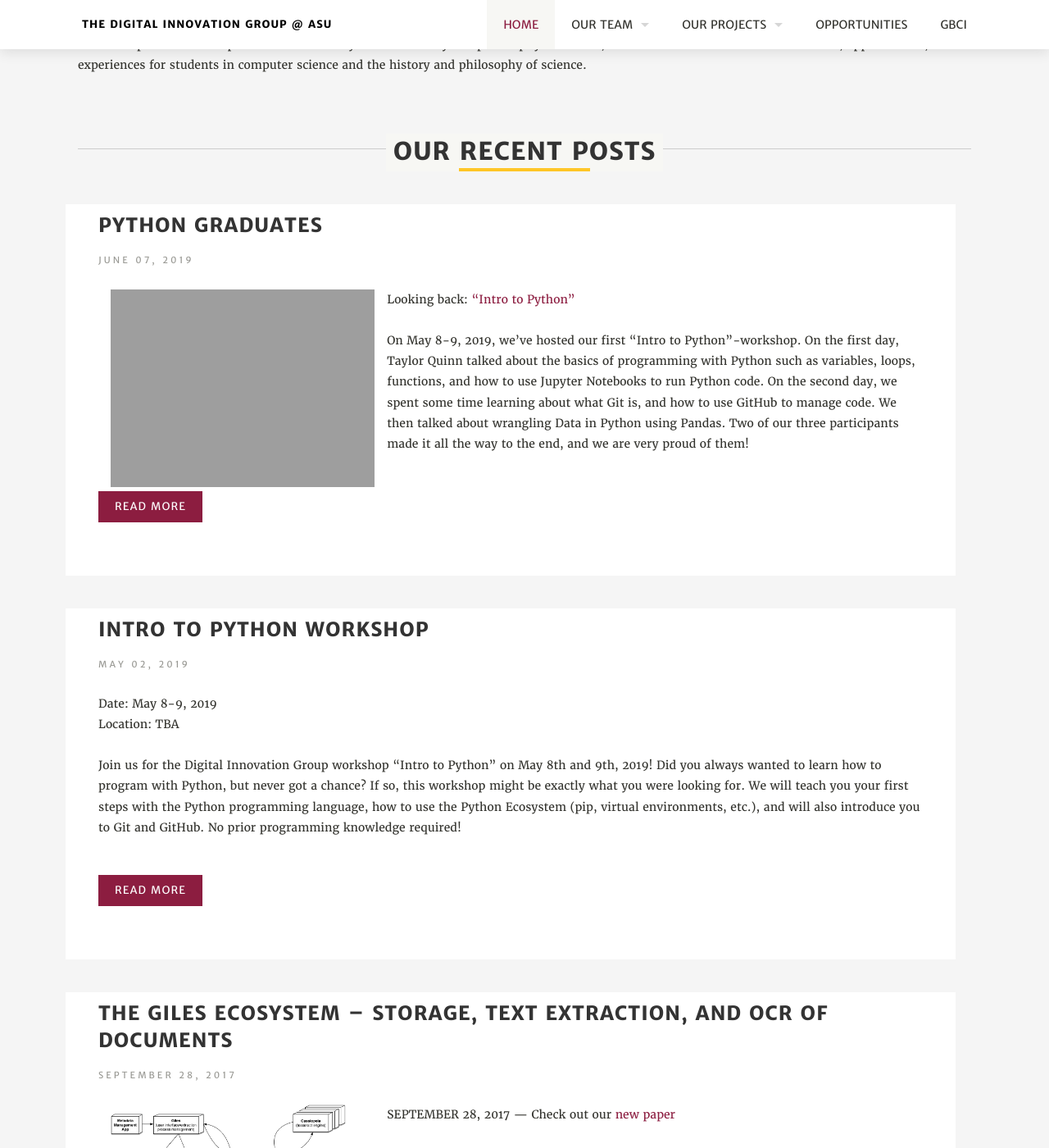
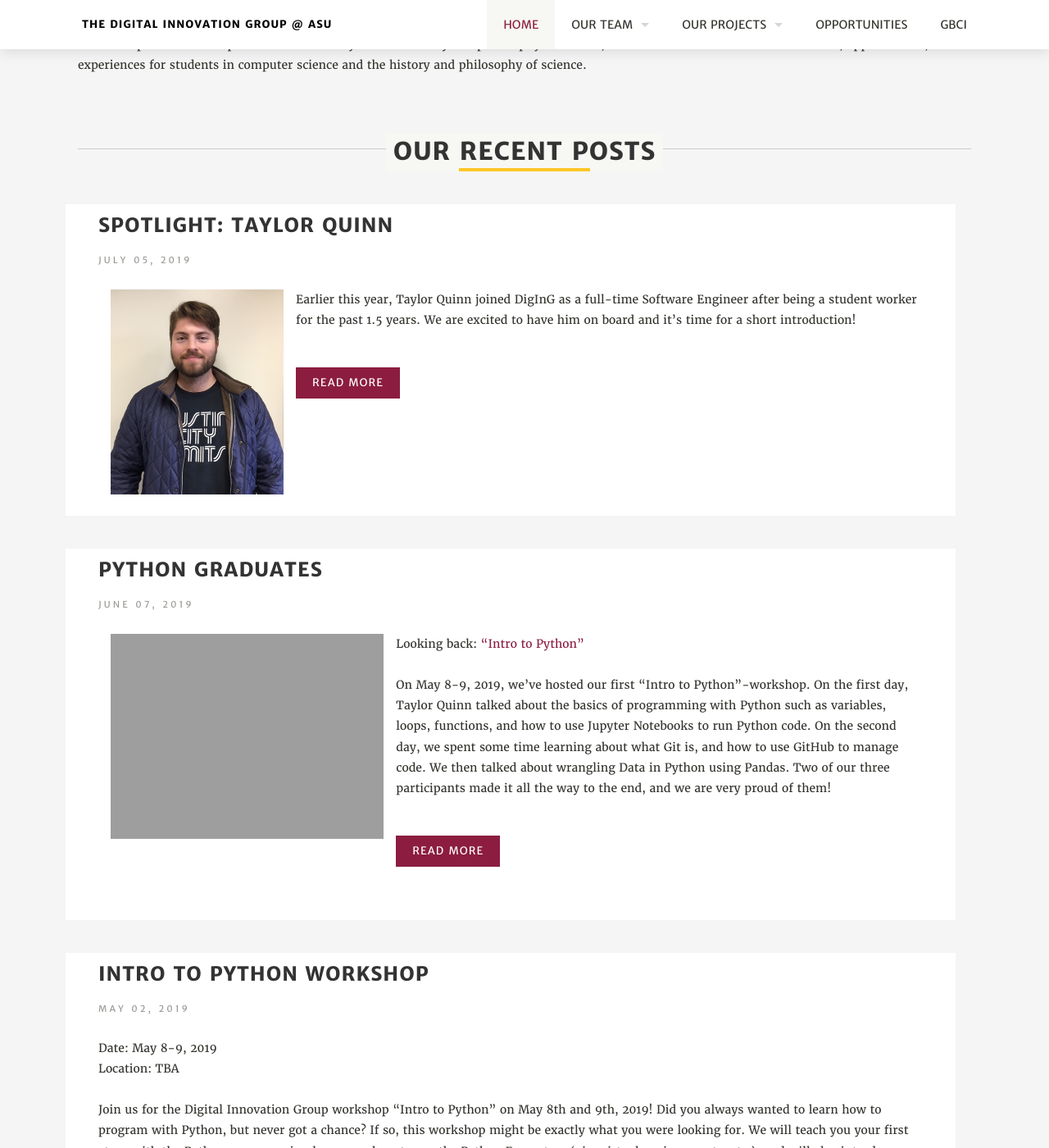
Before and after one commit to diging/diging, a Jekyll site: the page built from index.html, in a window 1280 px wide and 1400 px high, scrolled down 345 px. Shown: the whole window at 82% size. Built offline with Jekyll 4.4.1, drawn with Linux system fonts in a browser that asks for light colours; some of the changed text lies outside the part shown.

Commit message:
[WEB-17] created Spotlight post for Taylor (#21)
* [WEB-17] created Spotlight post for Taylor

* [WEB-17] updated Taylor's post with his picture

* [WEB-17] added a picture of taylor in the images folder

* [WEB-17] changed taylor's picture and post layouts in lists

to acomodate larger pictures

```diff
--- /dev/null
+++ b/_posts/2019-07-05-Spotlight-Taylor-Quinn.md
@@ -0,0 +1,14 @@
+---
+layout: post
+header: The Digital Innovation Group @ ASU
+title: Spotlight&#58; Taylor Quinn
+subtitle:
+permalink: "spotlightTQ"
+images: images/people/TaylorQuinn.png
+---
+
+Earlier this year, Taylor Quinn joined DigInG as a full-time Software Engineer after being a student worker for the past 1.5 years. We are excited to have him on board and it’s time for a short introduction!
+
+Before joining DigInG, I was a Geographical Information Science Student in the School of Geography at ASU. My main interests as a student were the applications of Remote Sensing in the analysis of climate change and the impacts of possible solutions. During that time, I was fortunate to have the opportunity to intern with the NASA DEVELOP Program where I worked on a research project in conjunction with the City of Tempe to analyze the effects of using vegetation to combat the Urban Heat Island effect within the City of Tempe.
+
+During my time as a student worker with DigInG, I was able to hone in on my Python and web programming skills while learning how to build infrastructure for computational research. My current interests are making research tools that are approachable and easy to use while still having the capabilities to tackle complex problems, maintaining and utilizing large datasets especially text and image-based data, the applications of remote sensing, the processing of satellite imagery, and teaching Python and web development for research. Outside of work, I enjoy cycling, hockey, Formula 1, and playing guitar.
--- a/blog/index.html
+++ b/blog/index.html
@@ -6,12 +6,12 @@ section_id: blog
 
 
 {% for post in paginator.posts %}
-  <div class='big mod modBlogPost'>
+  <div class='big mod modBlogPost' style="min-height: 380px;">
 
     <div class='content'style="padding-bottom: 60px;">
       <h4><a href="{{post.url}}">{{post.title}}</a></h4>
       <p class='info'><span>{{post.date | date: "%B %d, %Y" }}</span> </p>
-      <p>{% for image in post.images %}<div class='image'><img style="padding:0 15px; float: left;" alt="" src="{{site.url}}/{{image}}" /></div>{% endfor %}</p>
+      <p>{% for image in post.images %}<div class='image'><img style="max-height: 250px; width: auto; padding:0 15px; float: left;" alt="" src="{{site.url}}/{{image}}" /></div>{% endfor %}</p>
       <p style="margin-top: 20px;"></p>
       <p>{{post.excerpt}}</p>
       <div class='spacing'></div>
--- a/index.html
+++ b/index.html
@@ -30,12 +30,12 @@ section_id: home
   {% if forloop.index > 3 %}
     {% break %}
   {% endif %}
-    <div class='big mod modBlogPost'>
+    <div class='big mod modBlogPost' style="min-height: 380px;">
 
-      <div class='content'style="padding-bottom: 20px;">
+      <div class='content' style="padding-bottom: 20px;">
         <h4><a href="{{post.url}}">{{post.title}}</a></h4>
         <p class='info'><span>{{post.date | date: "%B %d, %Y" }}</span> </p>
-        <p>{% for image in post.images %}<div class='image'><img style="padding:0 15px; float: left; width: 35%;" alt="" src="{{site.url}}/{{image}}" /></div>{% endfor %}</p>
+        <p>{% for image in post.images %}<div class='image' ><img style="max-height: 250px; width: auto; padding:0 15px; float: left; " alt="" src="{{site.url}}/{{image}}" /></div>{% endfor %}</p>
         <p style="margin-top: 20px;"></p>
         <p>{{post.excerpt}}</p>
         <div class='spacing'></div>
```
Also changed, not shown: images/taylor.png (added).
